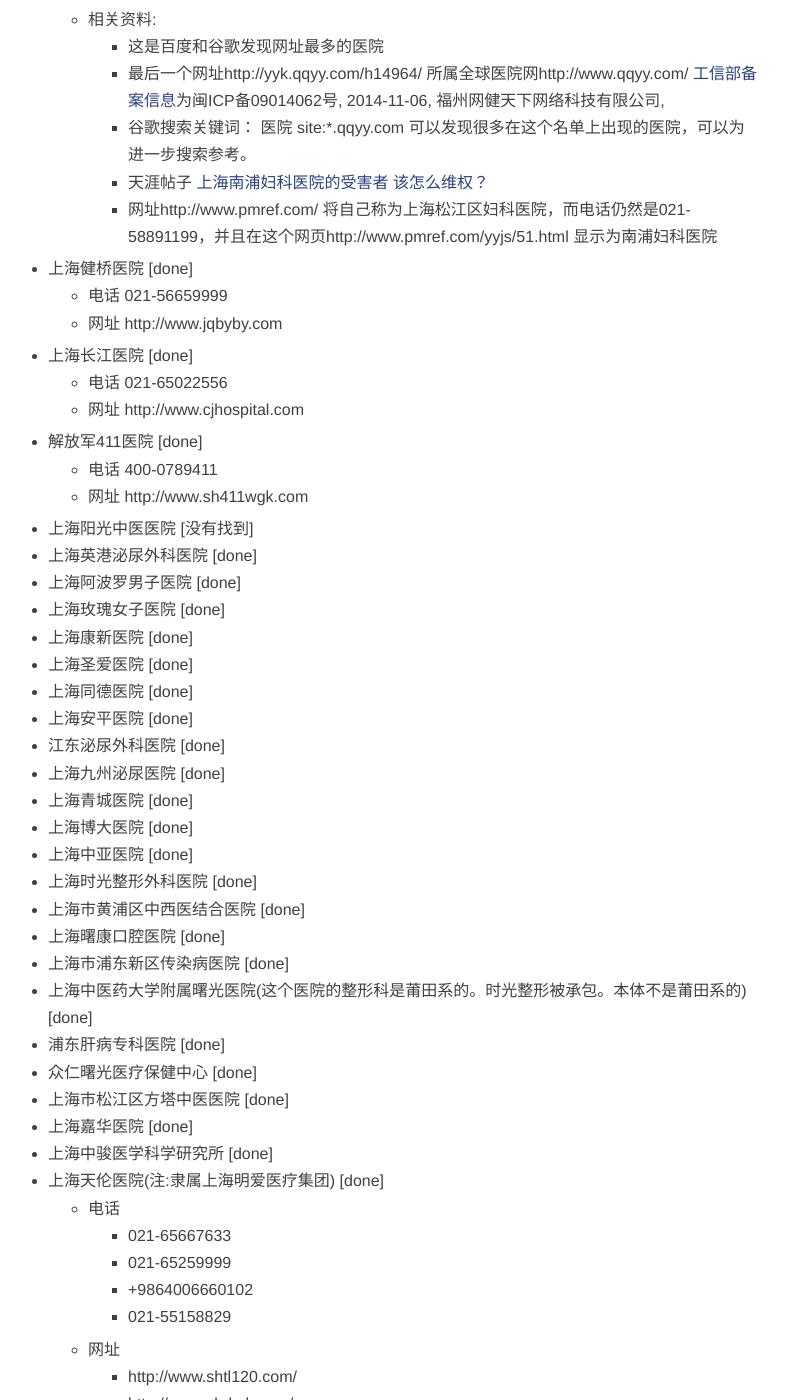
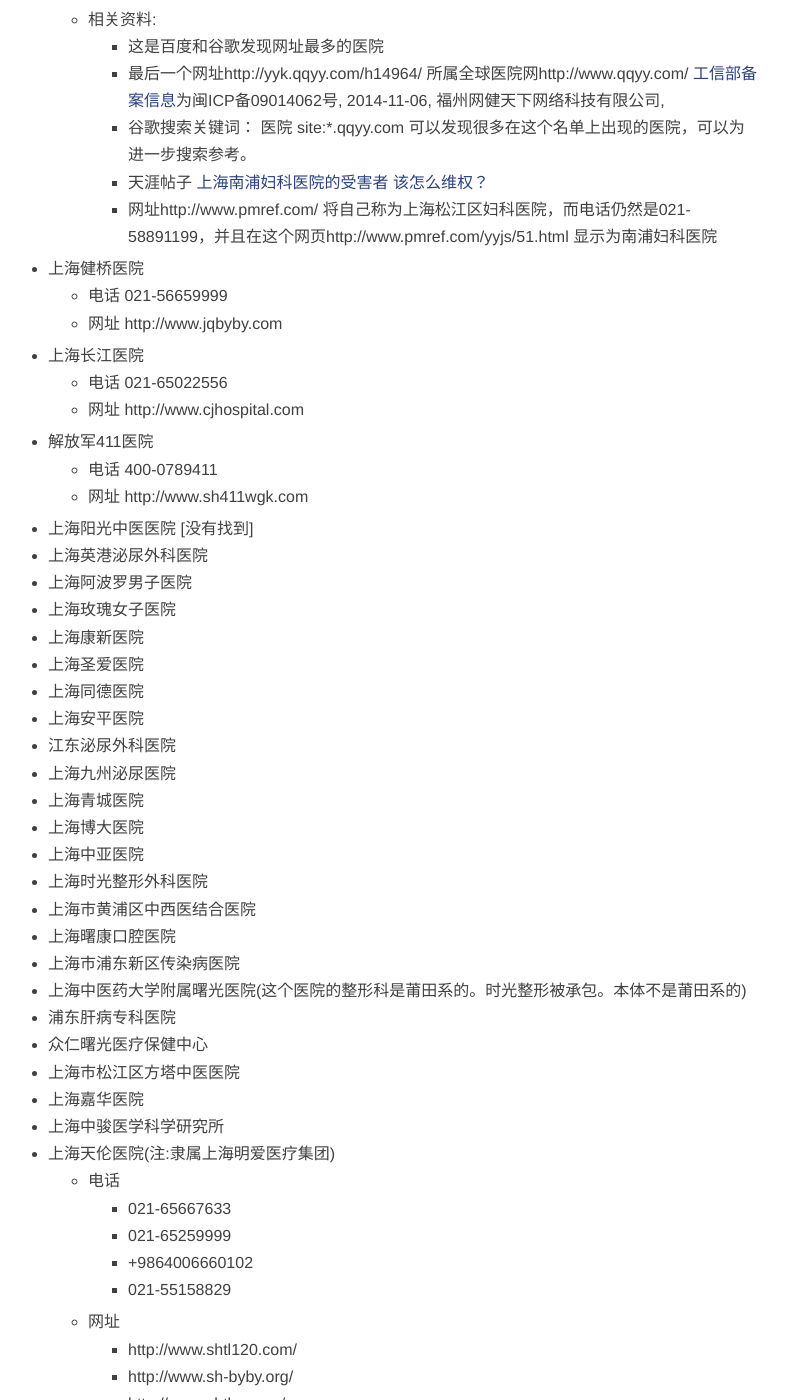
Before and after one commit to aleng-zhang/Blog, a Jekyll site: the page built from _posts/2017-07-09-莆田系医院名录.md, in a window 1280 px wide and 1400 px high, scrolled down 17373 px. Shown: the whole window, without its empty margins (257-1045 px from the left). Built offline with Jekyll 4.4.1, drawn with Linux system fonts in a browser that asks for light colours; nearby versions of some CDN libraries; comment, search, counter and statistics services are not loaded; some of the changed text lies outside the part shown.

Commit message:
修正小错误

```diff
--- a/_posts/2017-07-09-莆田系医院名录.md
+++ b/_posts/2017-07-09-莆田系医院名录.md
@@ -234,7 +234,7 @@
 ---
 
 ## 上海
-- 上海市闵行区中医医院（原上海莱茵医院）[done]
+- 上海市闵行区中医医院(原上海莱茵医院)
     - 电话 021-51876888
     - 网址 http://www.tcmmh.com
     - 地址 上海市闵行区合川路3071号
@@ -243,7 +243,7 @@
         - [ 全国企业信用信息系统](https://m.imgur.com/ADiokDn)显示： 上海西红柿投资控股有限公司的法定代表人是陈金秀，自然人股东包括：李爱兰和陈金秀。
         -  [谷歌缓存页面](https://webcache.googleusercontent.com/search?q=cache:D5otmZNe-wMJ:www.ptshsh.com/index.php%3Fm%3Dcms%26q%3Dview%26id%3D33+&cd=1&hl=en&ct=clnk&lr=lang_en%7Clang_zh-CN%7Clang_zh-TW)显示（这是谷歌对[上海市莆田商会](http://www.ptshsh.com/)网页的缓存），陈金秀是上海市莆田商会名誉会长，籍贯：秀屿区东庄镇
         -  通过“[上海市企业注册登记信息公开](http://www.sgs.gov.cn/lz/etpsInfo.do?method=index)”地址[查询显示](https://imgur.com/wUqEpMU)，上海莱茵医院有限公司于今年四月二十八日注销。该公司法定代表人为林一平。
-- 上海华美医疗美容医院 [done]
+- 上海华美医疗美容医院
     - 电话：
         - 021-58856655
         - 400-8806580
@@ -253,7 +253,7 @@
         - 工信部备案信息，主办单位：上海华美医疗美容医院有限公司；网站负责人：蔡智俊；备案许可证号：沪ICP备13030768号-1
         - 上海企业信息登记注册公开查询信息，上海华美医疗美容医院有限公司法定代表人：雷启龙；自然人股东：洪玲燕，黄志佳
         -  黄志佳相关信息：[莆田青年发展促进会（珠海）第三次交流会顺利召开](http://zonghui.hxyjw.com/show-146921)，（[中国）健康产业总会上海分会筹备大会在沪胜利召开 - 上海市莆田商会](https://www.google.com/search?hl=en&q=%E9%BB%84%E5%BF%97%E4%BD%B3+site%3Awww.ptshsh.com#newwindow=1&hl=en&q=%E9%BB%84%E5%BF%97%E4%BD%B3+site:ptshsh.com)。 （请进一步求证。）
-- 上海万众医院 [done]
+- 上海万众医院
     - 电话 400-8892218
     - 网址 http://www.wz120.cc/
     - 地址 上海市徐汇区吴中路2号
@@ -264,16 +264,16 @@
         - 用户反馈 [Google缓存](http://webcache.googleusercontent.com/search?q=cache%3A%2F%2Fhealth.dahe.cn%2Fyypj%2Fyhb%2F201207%2Ft20120716_397644.html&rlz=1C5CHFA_enUS659US659&oq=cache%3A%2F%2Fhealth.dahe.cn%2Fyypj%2Fyhb%2F201207%2Ft20120716_397644.html&aqs=chrome..69i57j69i58.4789j0j4&sourceid=chrome&ie=UTF-8)
         - 用户反馈 [天涯网友](http://bbs.tianya.cn/post-41-943030-1.shtml)
         - 用户反馈 [Google缓存](http://webcache.googleusercontent.com/search?q=cache%3A%2F%2Fbbs.tianya.cn%2Fpost-41-943030-1.shtml&rlz=1C5CHFA_enUS659US659&oq=cache%3A%2F%2Fbbs.tianya.cn%2Fpost-41-943030-1.shtml&aqs=chrome..69i57j69i58.2551j0j4&sourceid=chrome&ie=UTF-8)
-- 上海安真医院 [done]
+- 上海安真医院
     - 电话 021-57711006
     - 地址 上海市松江区人民南路39号
     - 证据：
         - 用户反馈 [天涯广告](http://bbs.tianya.cn/post-41-751455-1.shtml)
         - 用户反馈 [Google缓存](http://webcache.googleusercontent.com/search?q=cache%3A%2F%2Fbbs.tianya.cn%2Fpost-41-751455-1.shtml&rlz=1C5CHFA_enUS659US659&oq=cache%3A%2F%2Fbbs.tianya.cn%2Fpost-41-751455-1.shtml&aqs=chrome..69i57j69i58.2326j0j4&sourceid=chrome&ie=UTF-8)
-- 上海福华医院 [done]
+- 上海福华医院
     - 电话 021-51961999
     - 地址 上海市浦东新区惠南镇城南路98号
-- 上海玛丽女子医院 [done]
+- 上海玛丽女子医院
     - 电话 021-69726299
     - 网址
         - http://www.mary120.cn/
@@ -296,29 +296,29 @@
        - 林国彪为莆田系参见新闻"[莆田（中国）健康产业总会成立](http://zonghui.hxyjw.com/show-150693)": 常务副组长：林国彪。
        - 用户反馈 [患者1](http://www.kobeei.com/lc/31713.html)
        - 用户反馈 [Google缓存](http://webcache.googleusercontent.com/search?sourceid=chrome-psyapi2&ion=1&espv=2&ie=UTF-8&q=cache%3A%2F%2Fwww.kobeei.com%2Flc%2F31713.html&oq=cache%3A%2F%2Fwww.kobeei.com%2Flc%2F31713.html&rlz=1C5CHFA_enUS659US659&aqs=chrome..69i57j69i58.4678j0j4)
-- 上海沪申五官科医院 [done]
+- 上海沪申五官科医院
     - 电话 021-54305338
     - 网址 http://www.hs5g.com
-- 上海远大心胸医院(号称上海心脏病医院) [done]
+- 上海远大心胸医院(号称上海心脏病医院)
     - 电话 021-64829999
     - 网址 http://www.yodak.net/
     - 地址 上海市徐汇区龙漕路218号
-- 上海仁爱医院 [done]
+- 上海仁爱医院
     - 电话 021-64688888
     - 网址：
         - http://www.renai.cn/
         - http://en.renai.cn/
     - 地址 上海市徐汇区漕溪路133号(近万体馆)
-- 上海天大医疗美容医院 [done]
+- 上海天大医疗美容医院
     - 电话 021 -64080808
     - 网址
         - http://www.tida.sh.cn
         - http://www.tida120.com
 - 上海五官科医院
-    - (注:这个隶属深圳博爱医疗集团，非汾阳路的复旦大学附属眼耳鼻喉科医院/上海市五官科医院) （复旦大学附属眼耳鼻喉科医院/上海市五官科医院是卫计委直属公立三甲医院，此条目仅一字之差，容易混淆。目前百度搜索上海五官科医院也是导向到复旦大学附属眼耳鼻喉科医院/上海市五官科医院）院方申明 www.fdeent.org/content/4408 [这个资料不好找]
+    - (注:这个隶属深圳博爱医疗集团，非汾阳路的复旦大学附属眼耳鼻喉科医院/上海市五官科医院)(复旦大学附属眼耳鼻喉科医院/上海市五官科医院是卫计委直属公立三甲医院，此条目仅一字之差，容易混淆。目前百度搜索上海五官科医院也是导向到复旦大学附属眼耳鼻喉科医院/上海市五官科医院) [院方申明](www.fdeent.org/content/4408) [这个资料不好找]
     - 网址 http://www.er021.com
     - 相关资料 百度搜索关键词"上海五官科医院 上海沪申五官科医院",可以直接看到搜索结果把两者混淆
-- 上海博爱医院（是否属于莆田系存在争议，请继续求证）[done]
+- 上海博爱医院（是否属于莆田系存在争议，请继续求证）
     - 电话
         - 021-64333999
         - 021-6431 2600
@@ -327,18 +327,18 @@
     - 证据:
 	    - [这个网页](http://www.gotoread.com/s/e/?vo=3803&p=43)是《瞭望东方周刊》2007年第4期(电子杂志)的报道《“莆田系”败走上海博爱医院》，报道记者为李蔚和朱国栋，文章提到，上海博爱医院是上海第一家民营医院，2004年莆田系曾入股上海博爱医院，当时莆田人的股份是中骏20%，美迪亚20%，澳信20%，这三家医疗投资集团的掌门人分别为莆田游医大佬詹玉鹏、詹国团和林宗金。2006年3月，上海市卫生局会同市工商局，药监、物价等部门对全市医疗机构的专项检查中，上海博爱医院成为问题最多的医院。违规项目包括“使用‘毁灭癌症细胞、提高存活率’等明显违规用于；门口则擅自挂有‘瑞士羊胚胎素注射亚洲服务中心’等招牌；擅自实行医保、自费病人收费‘双轨制’，部分收费项目自费病人要高出医保病人达三四倍，且未明码标价。”王家屏告诉《瞭望东方周刊》记者，“不久之后，博爱医院就被取消了医保资格，过了一段时间莆田系多数股份黯然推出博爱医院。”
 	    - 该医院网站主页右边红色标志“博爱公告”声明自己不是莆田系医院。
-  	    - [2015年健康权纠纷案](http://www.pkulaw.cn/case/pfnl_1970324843195518.html?match=Exact)
-  	    - [工信部信息备案查询参考](https://imgur.com/88cf0QJ)
-  	    - 帖子“[绝对原创：看看上海博爱医院的黑幕！](http://bbs.voc.com.cn/topic-3222095-1-1.html)”，该帖子认为医院鲸吞离休干部医疗费，乱收费，乱宰病人尤其是离休干部。并声明"保证所提供的情况是真实的，供市领导调研，决策，既要保证离休干部的医疗要求又要杜绝医疗资金的浪费与被侵吞，制订有效的管理规章。"
+        - [2015年健康权纠纷案](http://www.pkulaw.cn/case/pfnl_1970324843195518.html?match=Exact)
+        - [工信部信息备案查询参考](https://imgur.com/88cf0QJ)
+        - 帖子“[绝对原创：看看上海博爱医院的黑幕！](http://bbs.voc.com.cn/topic-3222095-1-1.html)”，该帖子认为医院鲸吞离休干部医疗费，乱收费，乱宰病人尤其是离休干部。并声明"保证所提供的情况是真实的，供市领导调研，决策，既要保证离休干部的医疗要求又要杜绝医疗资金的浪费与被侵吞，制订有效的管理规章。"
 - 上海新虹桥医院(号称上海男科医院) [没有找到，可能是上海九龙男子医院]
     - 电话 021-62092255
     - 网址 http://www.xinhongqiao.cn/
     - 地址 上海长宁区虹古路85号(虹桥开发区西侧)
-- 上海虹桥医院（所属[上海闵行虹桥医院有限公司](http://weibo.com/shhqyy02164659999)） [done]
+- 上海虹桥医院(所属[上海闵行虹桥医院有限公司](http://weibo.com/shhqyy02164659999))
     - 电话 021-64659999
     - 网址 http://www.shhqyy.com
     - 地址 上海市闵行区虹梅路2181号（近吴中路）
-- 上海九龙男子医院 [done]
+- 上海九龙男子医院
     - 电话
         - 021-52739067
         - 021-52732699
@@ -350,7 +350,7 @@
     - 电话 021-51092999
     - 网址 http://www.28567.hos.999120.net/
     - 地址 上海市普陀区曹安路1352号
-- 上海西郊骨科医院 [done]
+- 上海西郊骨科医院
     - 电话
         - 021-52208866
         - 136-5172-4016
@@ -360,13 +360,13 @@
         - http://www.gkyy120.com/
         - http://www.cqgkzj.com/
     - 地址 上海市长宁区剑河路595号4号楼
-- 上海真美妇科医院 [done]
+- 上海真美妇科医院
     - 电话 021-55099999
     - 网址
         - http://www.giivi.com/
         - http://www.zdia.net/
     - 地址 上海市杨浦区宁国路313弄-4号
-- 上海南浦妇科医院 [done]
+- 上海南浦妇科医院
     - 电话
         - 021-58891199
         - 158-2160-8827
@@ -387,39 +387,39 @@
         - 谷歌搜索关键词： 医院 site:*.qqyy.com 可以发现很多在这个名单上出现的医院，可以为进一步搜索参考。
         - 天涯帖子 [上海南浦妇科医院的受害者 该怎么维权？](http://bbs.tianya.cn/post-828-784859-1.shtml)
         - 网址http://www.pmref.com/ 将自己称为上海松江区妇科医院，而电话仍然是021-58891199，并且在这个网页http://www.pmref.com/yyjs/51.html 显示为南浦妇科医院
-- 上海健桥医院 [done]
+- 上海健桥医院
     - 电话 021-56659999
     - 网址 http://www.jqbyby.com
-- 上海长江医院 [done]
+- 上海长江医院
     - 电话 021-65022556
     - 网址 http://www.cjhospital.com
-- 解放军411医院 [done]
+- 解放军411医院
     - 电话 400-0789411
     - 网址 http://www.sh411wgk.com
 - 上海阳光中医医院 [没有找到]
-- 上海英港泌尿外科医院 [done]
-- 上海阿波罗男子医院 [done]
-- 上海玫瑰女子医院 [done]
-- 上海康新医院 [done]
-- 上海圣爱医院 [done]
-- 上海同德医院 [done]
-- 上海安平医院 [done]
-- 江东泌尿外科医院 [done]
-- 上海九州泌尿医院 [done]
-- 上海青城医院 [done]
-- 上海博大医院 [done]
-- 上海中亚医院 [done]
-- 上海时光整形外科医院 [done]
-- 上海市黄浦区中西医结合医院 [done]
-- 上海曙康口腔医院 [done]
-- 上海市浦东新区传染病医院 [done]
-- 上海中医药大学附属曙光医院(这个医院的整形科是莆田系的。时光整形被承包。本体不是莆田系的) [done]
-- 浦东肝病专科医院 [done]
-- 众仁曙光医疗保健中心 [done]
-- 上海市松江区方塔中医医院 [done]
-- 上海嘉华医院 [done]
-- 上海中骏医学科学研究所 [done]
-- 上海天伦医院(注:隶属上海明爱医疗集团) [done]
+- 上海英港泌尿外科医院
+- 上海阿波罗男子医院
+- 上海玫瑰女子医院
+- 上海康新医院
+- 上海圣爱医院
+- 上海同德医院
+- 上海安平医院
+- 江东泌尿外科医院
+- 上海九州泌尿医院
+- 上海青城医院
+- 上海博大医院
+- 上海中亚医院
+- 上海时光整形外科医院
+- 上海市黄浦区中西医结合医院
+- 上海曙康口腔医院
+- 上海市浦东新区传染病医院
+- 上海中医药大学附属曙光医院(这个医院的整形科是莆田系的。时光整形被承包。本体不是莆田系的)
+- 浦东肝病专科医院
+- 众仁曙光医疗保健中心
+- 上海市松江区方塔中医医院
+- 上海嘉华医院
+- 上海中骏医学科学研究所
+- 上海天伦医院(注:隶属上海明爱医疗集团)
     - 电话
         - 021-65667633
         - 021-65259999
```
Also changed, not shown: _posts/2017-07-09-摘抄.md (+9 -1 lines).
